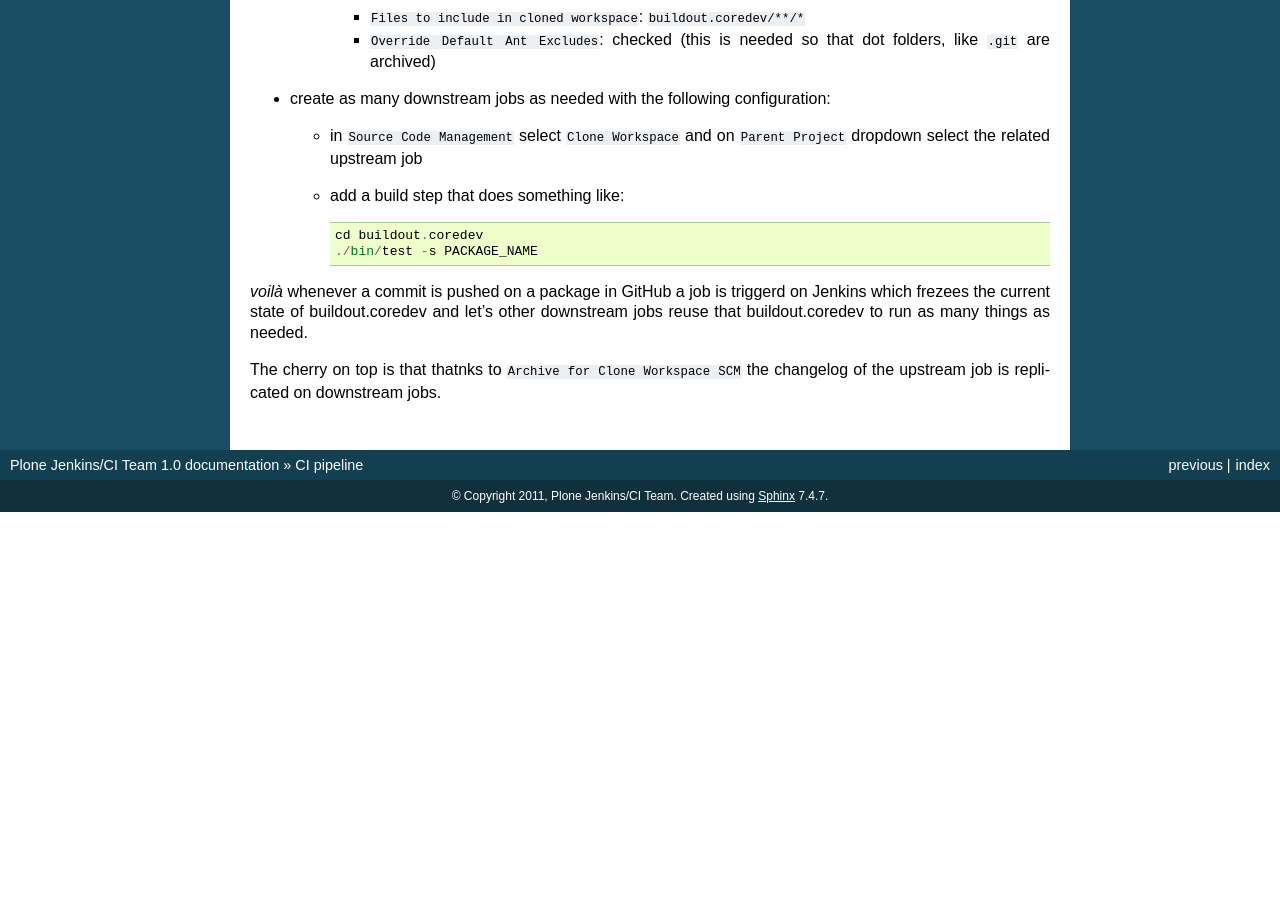
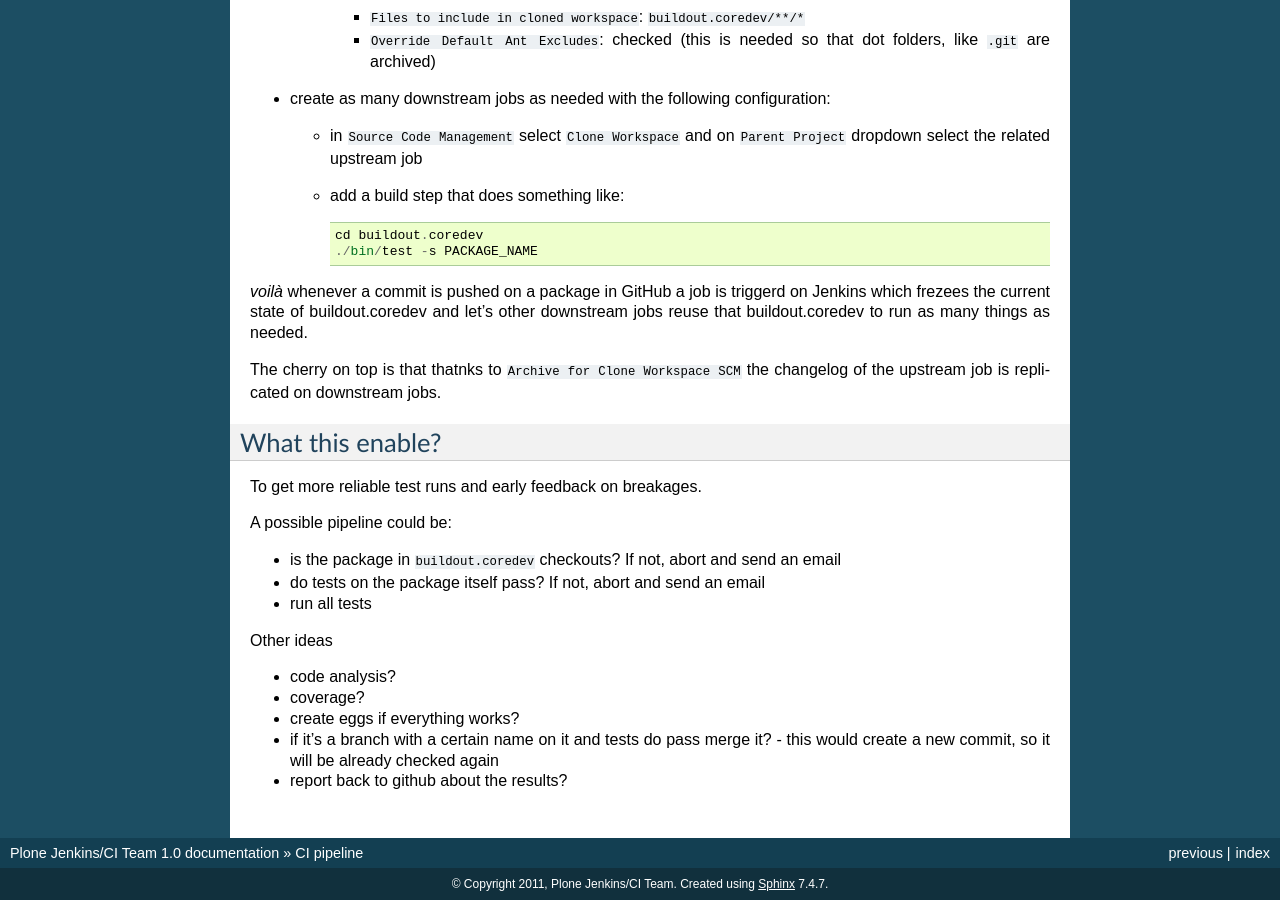
Before and after one commit to plone/jenkins.plone.org, a Sphinx documentation site: the page built from docs/source/future-pipeline.rst, in a window 1280 px wide and 900 px high, scrolled down 1138 px. Built offline with Sphinx 7.4.7, drawn with Linux system fonts in a browser that asks for light colours; before the commit the page ends 1650 px from its top, so only the background shows below that.

Commit message:
docs: more notes on pipeline

```diff
--- a/docs/source/future-pipeline.rst
+++ b/docs/source/future-pipeline.rst
@@ -81,3 +81,24 @@ which frezees the current state of buildout.coredev and let's other downstream j
 reuse that buildout.coredev to run as many things as needed.
 
 The cherry on top is that thatnks to ``Archive for Clone Workspace SCM`` the changelog of the upstream job is replicated on downstream jobs.
+
+
+What this enable?
+=================
+
+To get more reliable test runs and early feedback on breakages.
+
+A possible pipeline could be:
+
+- is the package in ``buildout.coredev`` checkouts? If not, abort and send an email
+- do tests on the package itself pass? If not, abort and send an email
+- run all tests
+
+Other ideas
+
+- code analysis?
+- coverage?
+- create eggs if everything works?
+- if it's a branch with a certain name on it and tests do pass merge it?
+  - this would create a new commit, so it will be already checked again
+- report back to github about the results?
```
